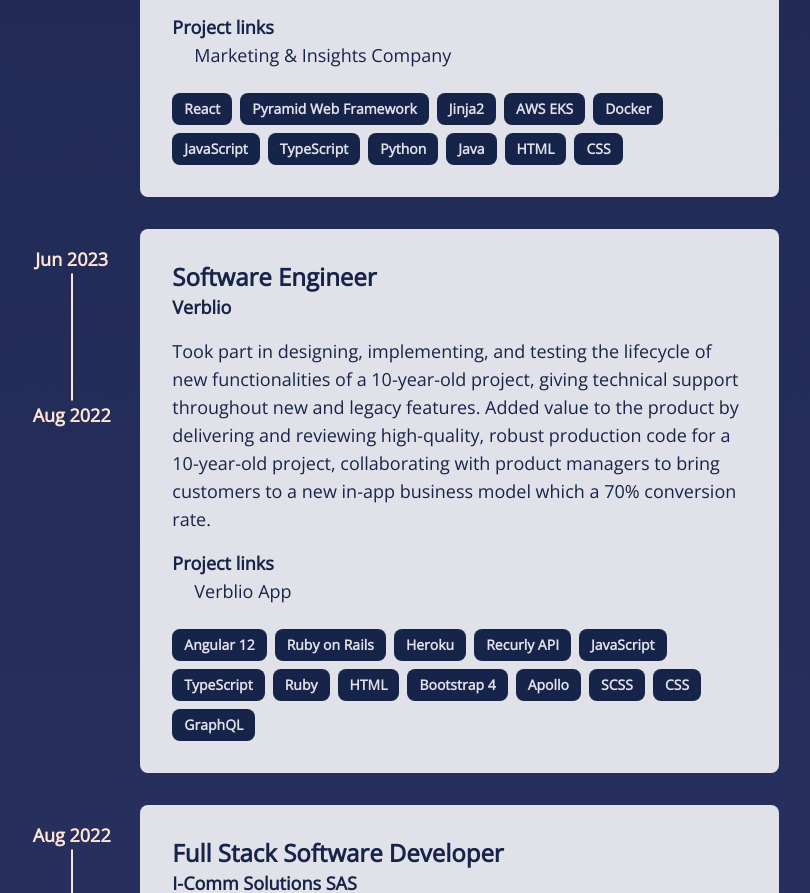
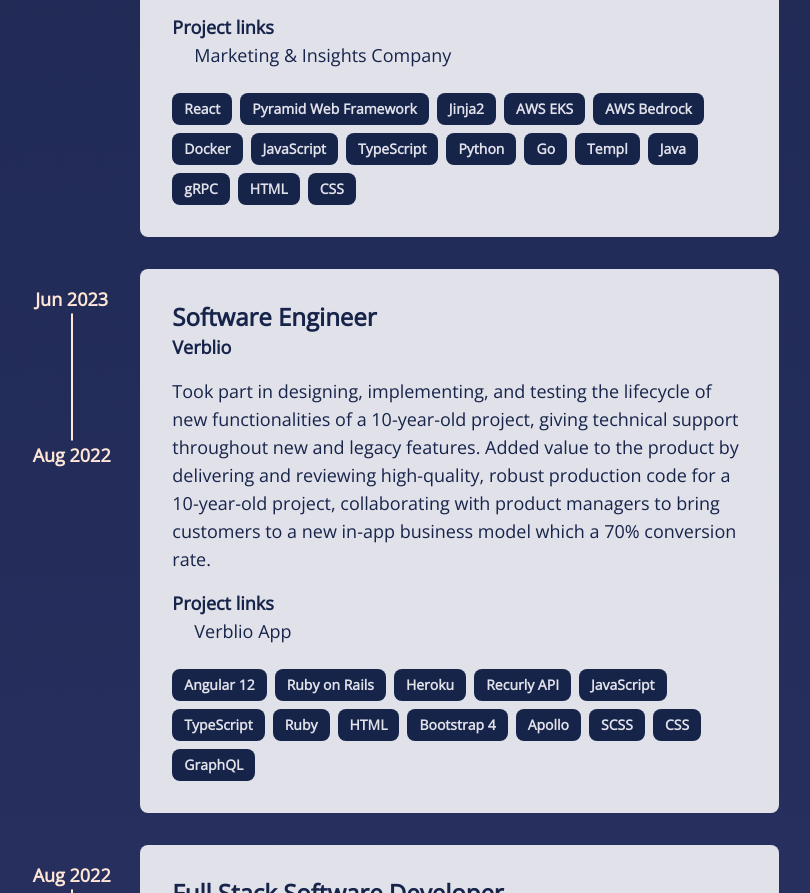
Before and after one commit to AyanoNK/ayano.dev, an Astro site: page / in a window 1280 px wide. Shown: the part 1449-2342 px from the top of the page, without its empty margins (245-1055 px from the left). Built offline with nearby package versions, Linux system fonts and the light colour scheme; Astro itself is replaced by a stand-in of ours; some icons are missing.

Commit message:
update techs used in softserve

```diff
--- a/src/sections/ExperienceSection.astro
+++ b/src/sections/ExperienceSection.astro
@@ -31,12 +31,16 @@
       // "Django REST Framework",
       // "AWS ELB",
       "AWS EKS",
+      "AWS Bedrock",
       "Docker",
       // "Kubernetes",
       "JavaScript",
       "TypeScript",
       "Python",
+      "Go",
+      "Templ",
       "Java",
+      "gRPC",
       "HTML",
       // "SCSS",
       "CSS",
```
